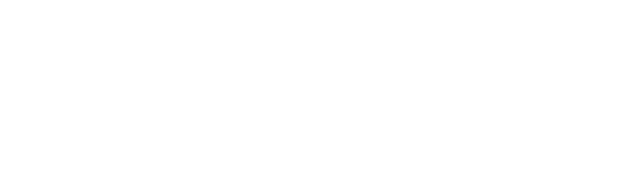
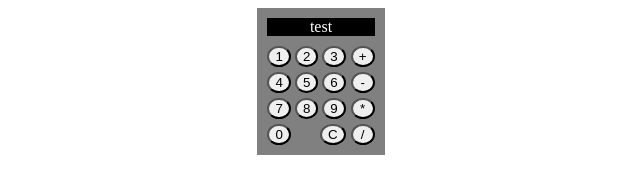
Before and after one commit to Littleboy40/odin-calculator, a plain HTML site: page index.html in a window 1280 px wide. Shown: the whole page, without its empty margins (319-959 px from the left). Drawn offline with Linux system fonts and the light colour scheme.

Commit message:
Add operating buttons including clear and display

```diff
--- a/index.html
+++ b/index.html
@@ -7,6 +7,38 @@
     <link rel="stylesheet" href="style.css">
 </head>
 <body>
+    <div id="calculator">
+        <div id="display">test</div>
+        <div class="operating-buttons">
+            <div class="numbers">
+                <div class="row1">
+                    <button id="1">1</button>
+                    <button id="2">2</button>
+                    <button id="3">3</button>
+                </div>
+                <div class="row2">
+                    <button id="4">4</button>
+                    <button id="5">5</button>
+                    <button id="6">6</button>
+                </div>
+                <div class="row3">
+                    <button id="7">7</button>
+                    <button id="8">8</button>
+                    <button id="9">9</button>
+                </div>
+                <div class="row4">
+                    <button id="0">0</button>
+                    <button id="C">C</button>
+                </div>
+            </div>
+            <div class="operators">
+                <button id="+">+</button>
+                <button id="-">-</button>
+                <button id="*">*</button>
+                <button id="/">/</button>
+            </div>
+        </div>
+    </div>
 
 </body>
 <script src="script.js"></script>
--- a/style.css
+++ b/style.css
@@ -0,0 +1,45 @@
+button {
+    border-radius: 50%;
+}
+
+.operating-buttons,
+.operators,
+.numbers,
+.row4,
+body
+{
+    display: flex;
+}
+
+body {
+    flex-direction: column;
+    align-items: center;
+}
+
+#calculator {
+    display: inline-block;
+    background-color: gray;
+    padding: 10px;
+}
+
+.operating-buttons {
+    gap: 5px;
+}
+
+.operators,
+.numbers
+ {
+    flex-direction: column;
+    gap: 5px;
+}
+
+#display {
+    background-color: black;
+    color: white;
+    text-align: center;
+    margin-bottom: 10px;
+}
+
+.row4 {
+    justify-content: space-between;
+}
```
